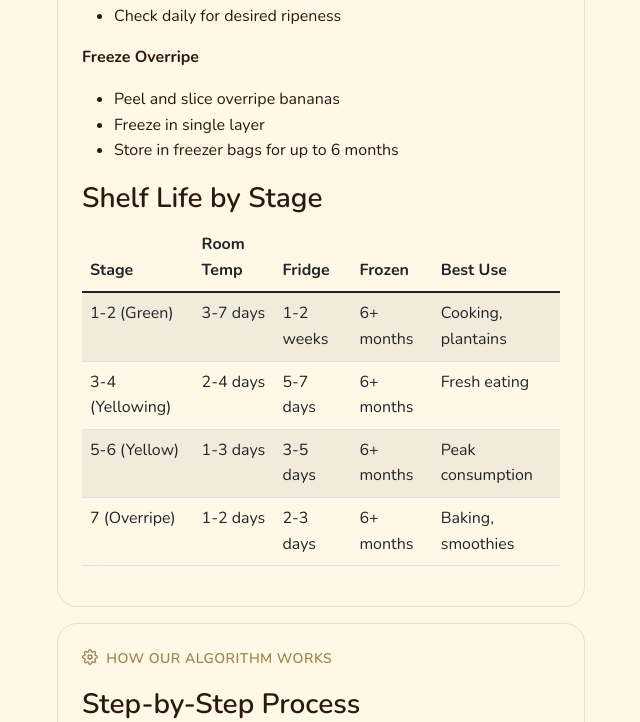
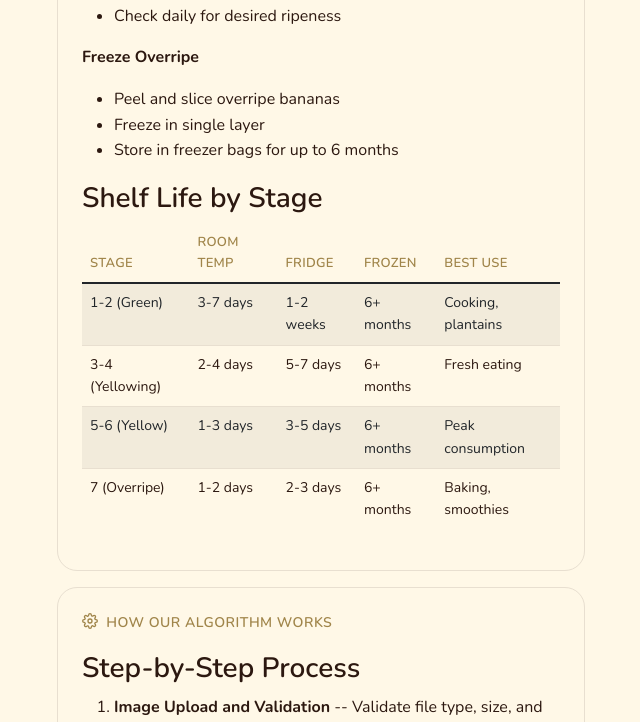
Before and after one commit to harnischllc/gobananas, a Flask app: page /about in a window 1280 px wide. Shown: the part 3243-3965 px from the top of the page, without its empty margins (319-959 px from the left). Run offline with Flask 3, Linux system fonts and the light colour scheme; some libraries are stand-ins or nearby versions.

Commit message:
fix: kill blue links, add home navigation via banana icon
- Style all links banana-gold (not browser-default blue)
- Add table styling (clean borders, brown headers, proper spacing)
- Wrap banana icon in <a href="/"> on all secondary pages for
  easy home navigation
- Add .app-header a styles to prevent underline on logo tap

Co-Authored-By: Claude Opus 4.6 (1M context) <noreply@anthropic.com>

```diff
--- a/static/css/style.css
+++ b/static/css/style.css
@@ -35,6 +35,56 @@
 }
 
 * { box-sizing: border-box; }
+
+/* Links — banana yellow, not browser-default blue */
+a {
+    color: var(--banana-dark);
+    text-decoration: none;
+}
+
+a:hover {
+    color: var(--banana);
+    text-decoration: underline;
+}
+
+/* Tables */
+table {
+    width: 100%;
+    border-collapse: collapse;
+    font-size: 0.875rem;
+}
+
+th {
+    text-align: left;
+    font-weight: 600;
+    color: var(--brown-light);
+    padding: 8px 12px;
+    border-bottom: 2px solid var(--border);
+    font-size: 0.8125rem;
+    text-transform: uppercase;
+    letter-spacing: 0.3px;
+}
+
+td {
+    padding: 10px 12px;
+    border-bottom: 1px solid var(--border);
+    color: var(--text);
+}
+
+tr:last-child td {
+    border-bottom: none;
+}
+
+/* Clickable header logo — always links home */
+.app-header a {
+    color: inherit;
+    text-decoration: none;
+}
+
+.app-header a:hover {
+    text-decoration: none;
+    opacity: 0.85;
+}
 
 body {
     background: var(--cream);
--- a/templates/about.html
+++ b/templates/about.html
@@ -61,6 +61,7 @@
     <div class="container">
         <!-- Header -->
         <div class="app-header">
+            <a href="/">
                 <svg class="banana-icon" viewBox="0 0 64 64" fill="none" xmlns="http://www.w3.org/2000/svg" aria-hidden="true">
                     <path d="M52 12c-2-4-8-8-16-6C28 8 20 16 14 26c-6 10-8 22-4 28 2 3 5 4 8 2 4-2 6-6 8-10 4-8 10-18 18-24 4-3 8-4 10-4 1 0 2-2 0-6h-2z" fill="#FFE135" stroke="#8B6914" stroke-width="2" stroke-linecap="round"/>
                     <path d="M36 6c4-2 8-1 12 2" stroke="#4CAF50" stroke-width="2.5" stroke-linecap="round"/>
@@ -68,6 +69,7 @@
                     <circle cx="30" cy="28" r="1" fill="#D4A017" opacity="0.4"/>
                     <circle cx="20" cy="40" r="1.2" fill="#D4A017" opacity="0.5"/>
                 </svg>
+            </a>
             <h1 class="app-title">About Go Bananas</h1>
             <p class="app-subtitle">The science behind banana ripeness detection.</p>
         </div>
--- a/templates/api_docs.html
+++ b/templates/api_docs.html
@@ -24,6 +24,7 @@
     <div class="container">
         <!-- Header -->
         <div class="app-header">
+            <a href="/">
                 <svg class="banana-icon" viewBox="0 0 64 64" fill="none" xmlns="http://www.w3.org/2000/svg" aria-hidden="true">
                     <path d="M52 12c-2-4-8-8-16-6C28 8 20 16 14 26c-6 10-8 22-4 28 2 3 5 4 8 2 4-2 6-6 8-10 4-8 10-18 18-24 4-3 8-4 10-4 1 0 2-2 0-6h-2z" fill="#FFE135" stroke="#8B6914" stroke-width="2" stroke-linecap="round"/>
                     <path d="M36 6c4-2 8-1 12 2" stroke="#4CAF50" stroke-width="2.5" stroke-linecap="round"/>
@@ -31,6 +32,7 @@
                     <circle cx="30" cy="28" r="1" fill="#D4A017" opacity="0.4"/>
                     <circle cx="20" cy="40" r="1.2" fill="#D4A017" opacity="0.5"/>
                 </svg>
+            </a>
             <h1 class="app-title">Go Bananas API</h1>
             <p class="app-subtitle">Programmatic access to banana ripeness classification</p>
         </div>
--- a/templates/privacy.html
+++ b/templates/privacy.html
@@ -24,6 +24,7 @@
     <div class="container">
         <!-- Header -->
         <div class="app-header">
+            <a href="/">
                 <svg class="banana-icon" viewBox="0 0 64 64" fill="none" xmlns="http://www.w3.org/2000/svg" aria-hidden="true">
                     <path d="M52 12c-2-4-8-8-16-6C28 8 20 16 14 26c-6 10-8 22-4 28 2 3 5 4 8 2 4-2 6-6 8-10 4-8 10-18 18-24 4-3 8-4 10-4 1 0 2-2 0-6h-2z" fill="#FFE135" stroke="#8B6914" stroke-width="2" stroke-linecap="round"/>
                     <path d="M36 6c4-2 8-1 12 2" stroke="#4CAF50" stroke-width="2.5" stroke-linecap="round"/>
@@ -31,6 +32,7 @@
                     <circle cx="30" cy="28" r="1" fill="#D4A017" opacity="0.4"/>
                     <circle cx="20" cy="40" r="1.2" fill="#D4A017" opacity="0.5"/>
                 </svg>
+            </a>
             <h1 class="app-title">Privacy Policy</h1>
             <p class="app-subtitle">Go Bananas - Banana Ripeness Detection</p>
         </div>
--- a/templates/result.html
+++ b/templates/result.html
@@ -24,6 +24,7 @@
     <div class="container">
         <!-- Header -->
         <div class="app-header">
+            <a href="/">
                 <svg class="banana-icon" viewBox="0 0 64 64" fill="none" xmlns="http://www.w3.org/2000/svg" aria-hidden="true">
                     <path d="M52 12c-2-4-8-8-16-6C28 8 20 16 14 26c-6 10-8 22-4 28 2 3 5 4 8 2 4-2 6-6 8-10 4-8 10-18 18-24 4-3 8-4 10-4 1 0 2-2 0-6h-2z" fill="#FFE135" stroke="#8B6914" stroke-width="2" stroke-linecap="round"/>
                     <path d="M36 6c4-2 8-1 12 2" stroke="#4CAF50" stroke-width="2.5" stroke-linecap="round"/>
@@ -31,6 +32,7 @@
                     <circle cx="30" cy="28" r="1" fill="#D4A017" opacity="0.4"/>
                     <circle cx="20" cy="40" r="1.2" fill="#D4A017" opacity="0.5"/>
                 </svg>
+            </a>
             <h1 class="app-title">Ripeness Analysis</h1>
             <p class="app-subtitle">Your banana classification results</p>
         </div>
```
Lines whose indentation alone changed are shown as unchanged.
